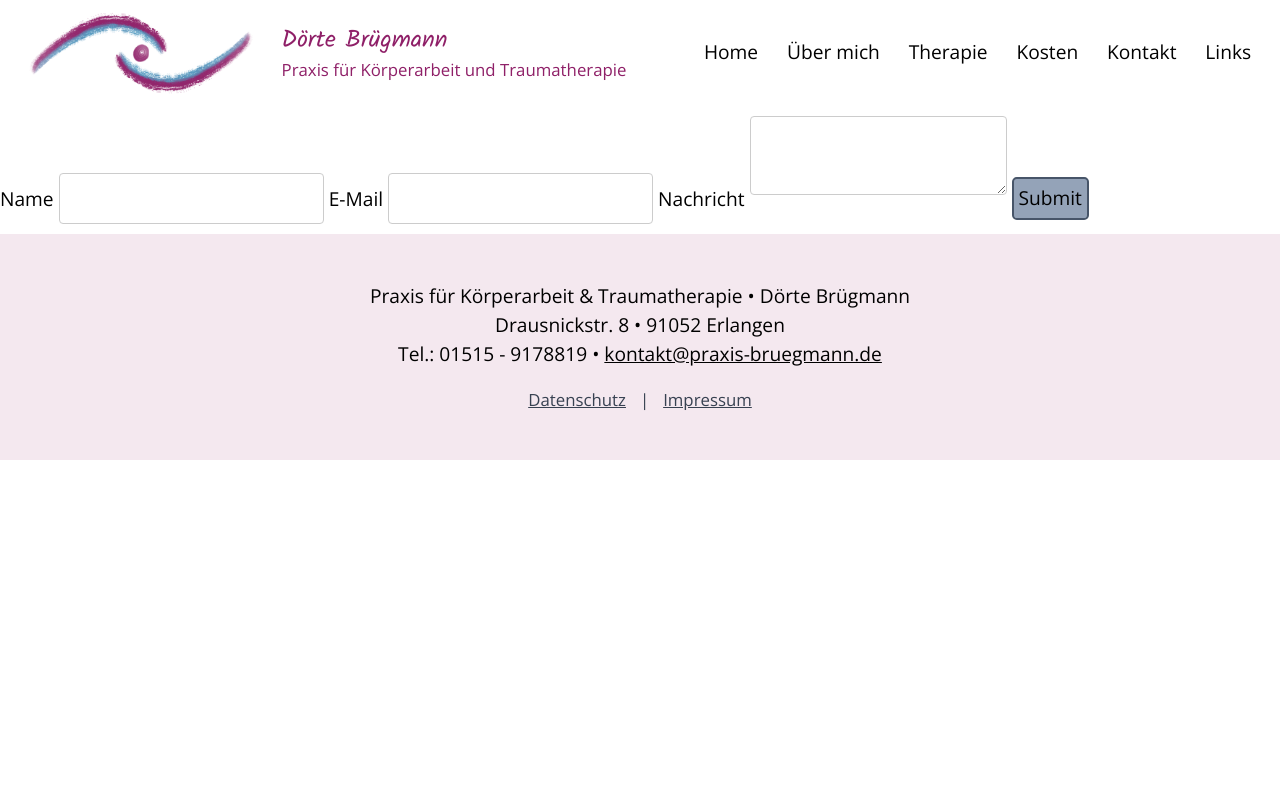
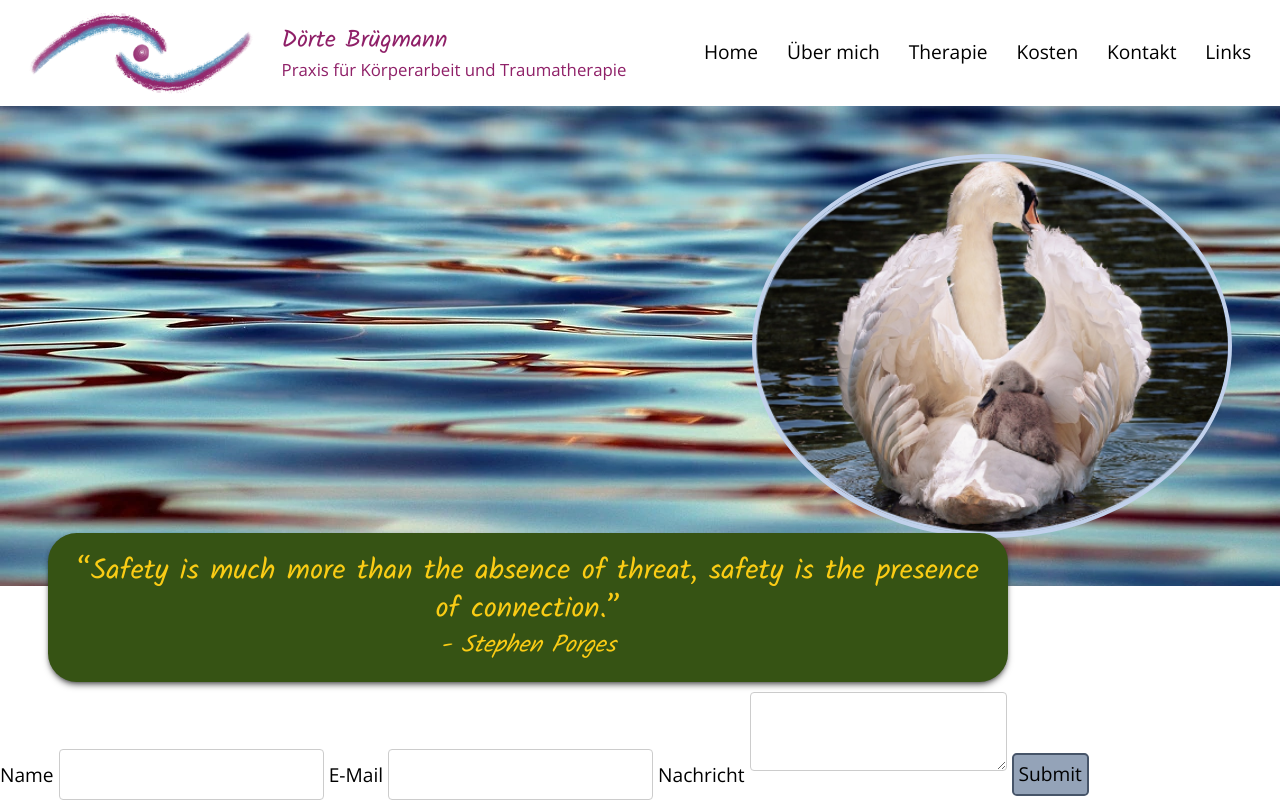
Before and after one commit to Han2-Ro/doerte-website, a SvelteKit app: page /contact in a window 1280 px wide. Shown: the top 802 px of the page. Built offline with nearby package versions, Linux system fonts and the light colour scheme.

Commit message:
add Hero

```diff
--- /dev/null
+++ b/src/lib/contact/Hero.svelte
@@ -0,0 +1,32 @@
+<script>
+    import Poppies from "$lib/assets/swan.png";
+</script>
+
+<section class="w-full h-[25rem] mb-20">
+    <div
+        class=" max-w-[80rem] h-full mx-auto flex items-center flex-col lg:flex-row-reverse p-lg relative"
+    >
+        <img
+            src={Poppies}
+            alt="orangefarbene Mohnblumen"
+            class=" h-[15rem] w-[20rem] lg:h-[20rem] lg:w-[25rem] object-cover rounded-[50%] border-4 border-[#c1d1ec]"
+        />
+        <div
+            class="p-sm shadow-md shadow-black/50 lg:max-w-[50rem] rounded-3xl bg-lime-900 absolute -bottom-20 inset-x-sm lg:left-lg font-handwriting text-yellow-400"
+        >
+            <p class="text-lg lg:text-2xl text-center">
+                “Safety is much more than the absence of threat, safety is the
+                presence of connection.”
+            </p>
+            <p class=" text-base lg:text-xl italic text-center">- Stephen Porges</p>
+        </div>
+    </div>
+</section>
+
+<style>
+    section {
+        background-image: url($lib/assets/water.webp);
+        background-size: cover;
+        background-position: center;
+    }
+</style>
--- a/src/routes/contact/+page.svelte
+++ b/src/routes/contact/+page.svelte
@@ -1,10 +1,12 @@
 <script>
     import ComingSoon from "$lib/components/ComingSoon.svelte";
     import ContactForm from "$lib/contact/ContactForm.svelte";
+    import Hero from "$lib/contact/Hero.svelte";
 </script>
 
 <svelte:head>
     <title>Kontakt</title>
     <meta name="description" content="Kontaktinformationen von Dörte Brügmann">
 </svelte:head>
+<Hero />
 <ContactForm />
```
Also changed, not shown: src/lib/assets/swan.png (added), src/lib/assets/water.webp (added).
